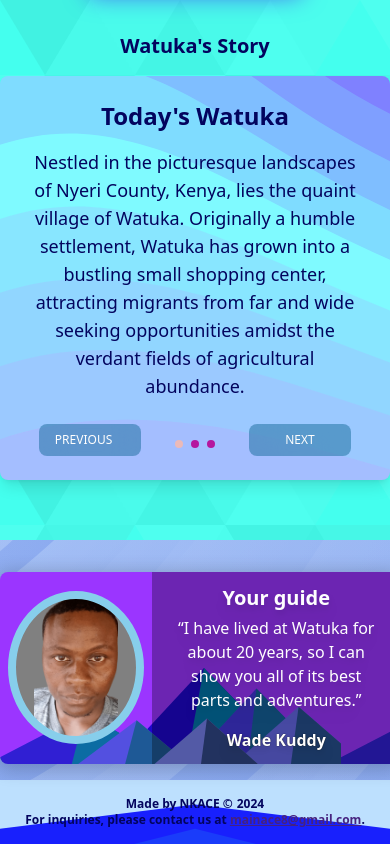
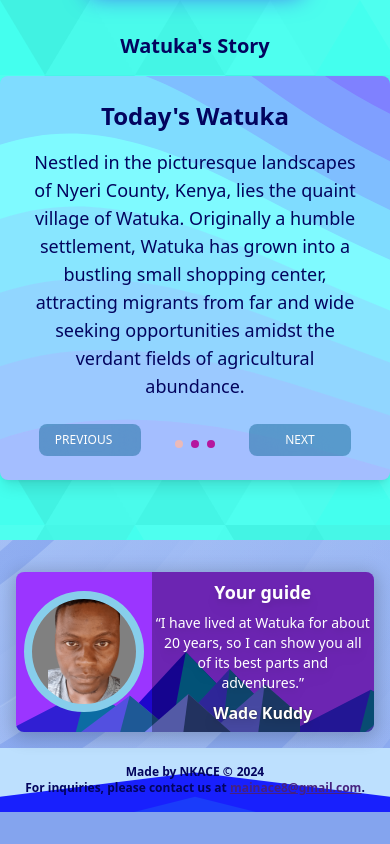
Before and after one commit to Walshwade-dev/scrimba-home-town, a plain HTML site: page index.html in a window 390 px wide. Shown: the part 1582-2426 px from the top of the page. After the commit the page ends 2394 px from the top, so only its background shows below. Drawn offline with nearby package versions, Linux system fonts and the light colour scheme.

Commit message:
guide card  section modification

```diff
--- a/index.html
+++ b/index.html
@@ -111,18 +111,18 @@
 
     <!-- ====> Your guide Section start <====  -->
     <div class="Your-guide w-full text-center text-[#fefefe] pt-[2rem] mb-4">
-        <div class="card w-[25rem] h-[12rem] bg-transparent mx-auto rounded-lg">
+        <div class="card w-[18rem ] h-[10rem] mx-4 md:w-[25rem] md:h-[12rem] bg-transparent md:mx-auto rounded-lg">
             <div class="card__inner">
                 <div class="card__face card__face--front rounded-lg">
                     <div class="card__content flex">
-                        <div class="card__header w-[10rem] flex items-center justify-center overflow-hidden object-contain">
+                        <div class="card__header w-[8rem] md:w-[10rem] flex items-center justify-center object-contain">
                             <!-- image here-->
                         </div>
-                        <div class="card__body relative w-[18rem]  flex flex-col items-center justify-center px-5">
+                        <div class="card__body relative w-[15rem] md:w-[18rem]  flex flex-col items-center justify-center px-1 md:px-5">
                             <div class="absolute w-full h-[100%] bg-[#000] opacity-30"></div>
-                            <h2 class="font-bold text-xl mb-1 drop-shadow-lg">Your guide</h2>
-                            <p class="drop-shadow-lg">“I have lived at Watuka for about 20 years, so I can show you all of its best parts and adventures.”</p>
-                            <h3 class="font-semibold mt-4 drop-shadow-lg">Wade Kuddy</h3>
+                            <h2 class="font-bold text-lg md:text-xl mb-[0.4rem] md:mb-1 drop-shadow-lg">Your guide</h2>
+                            <p class="drop-shadow-lg text-sm md:text-[1rem]">“I have lived at Watuka for about 20 years, so I can show you all of its best parts and adventures.”</p>
+                            <h3 class="font-semibold mt-2 md:mt-4 drop-shadow-lg">Wade Kuddy</h3>
                         </div>
                     </div>
                 </div>
```
